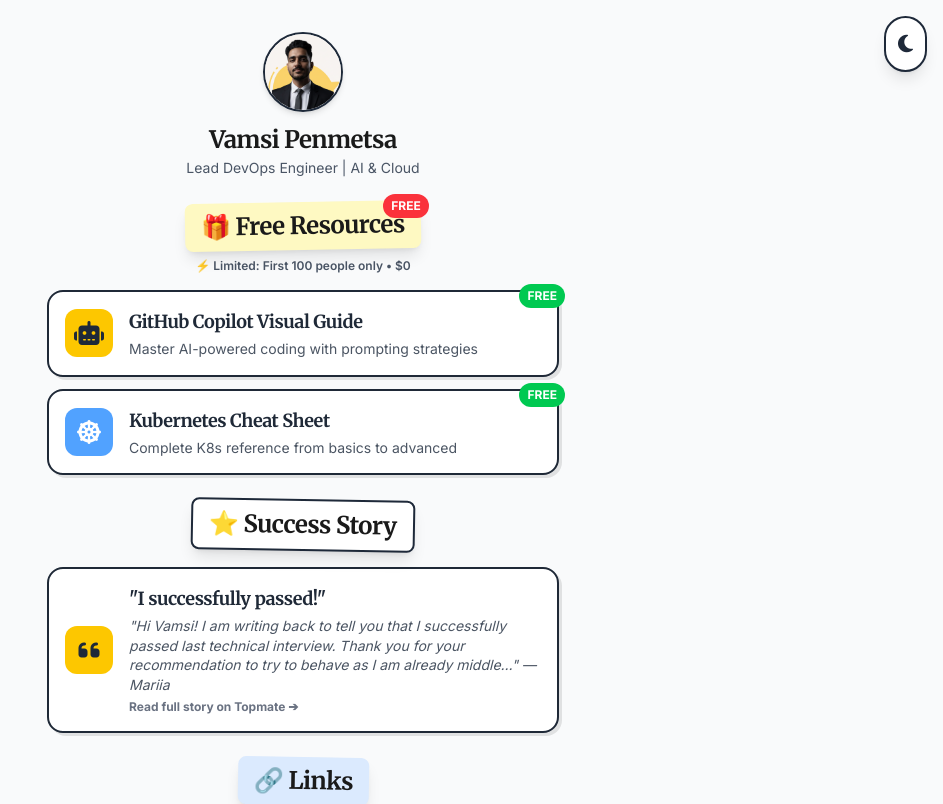
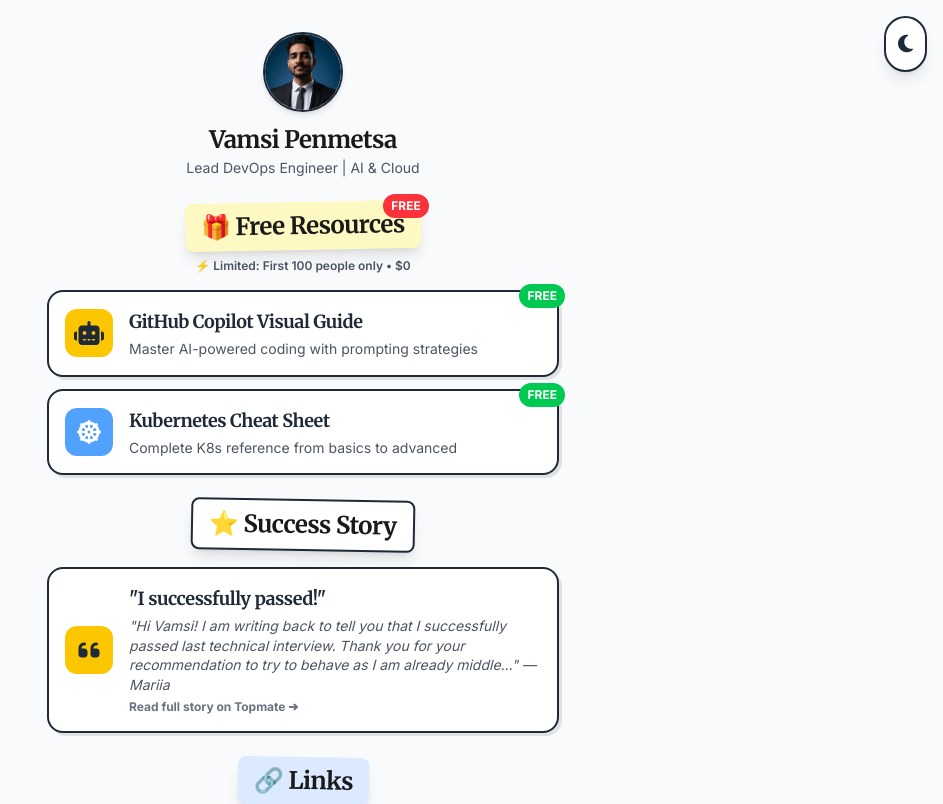
Before and after one commit to vamsipenmetsa/vamsipenmetsa-portfolio, a React (Vite) app: page /vamsipenmetsa-portfolio/links in a window 1280 px wide. Shown: the top 804 px of the page, without its empty margins (337-1280 px from the left). Built offline with nearby package versions, Linux system fonts and the light colour scheme.

Commit message:
Change image to vamsi-profile.jpg and fix links page routing

```diff
--- a/index.html
+++ b/index.html
@@ -3,7 +3,7 @@
 
 <head>
   <meta charset="UTF-8" />
-  <link rel="icon" type="image/png" href="/vamsipenmetsa-portfolio/vamsiPenmetsa.png" />
+  <link rel="icon" type="image/jpeg" href="/vamsipenmetsa-portfolio/vamsi-profile.jpg" />
   <link rel="preconnect" href="https://fonts.googleapis.com">
   <link rel="preconnect" href="https://fonts.gstatic.com" crossorigin>
   <link
--- a/src/App.jsx
+++ b/src/App.jsx
@@ -61,7 +61,7 @@
               {/* Yellow Blob Background */}
               <div className="absolute top-4 right-4 w-full h-full bg-ali-yellow rounded-[60%_40%_30%_70%/60%_30%_70%_40%] -z-10 transform rotate-12"></div>
               <img
-                src="./vamsiPenmetsa.png"
+                src="./vamsi-profile.jpg"
                 alt="Vamsi Penmetsa"
                 className="w-full h-full object-cover rounded-[50%] border-4 border-white shadow-xl z-10 relative"
               />
--- a/src/Links.jsx
+++ b/src/Links.jsx
@@ -25,7 +25,7 @@
       {/* Minimal Profile Section */}
       <div className="text-center mb-6 relative z-10">
         <img
-          src="/vamsipenmetsa-portfolio/vamsiPenmetsa.png"
+          src="./vamsi-profile.jpg"
           alt="Vamsi Penmetsa"
           className="w-20 h-20 rounded-full border-2 border-gray-800 dark:border-gray-400 shadow-md mx-auto mb-3 object-cover object-top"
         />
@@ -223,7 +223,7 @@
 
         {/* Back to Portfolio */}
         <div className="text-center pt-6 pb-4">
-          <a href="/vamsipenmetsa-portfolio/" className="inline-flex items-center gap-2 px-5 py-2.5 rounded-full border-2 border-gray-800 dark:border-gray-400 text-sm font-medium text-gray-800 dark:text-gray-200 hover:bg-gray-800 hover:text-white dark:hover:bg-gray-400 dark:hover:text-gray-900 transition-all duration-300 shadow-lg font-sans">
+          <a href="/vamsipenmetsa-portfolio" className="inline-flex items-center gap-2 px-5 py-2.5 rounded-full border-2 border-gray-800 dark:border-gray-400 text-sm font-medium text-gray-800 dark:text-gray-200 hover:bg-gray-800 hover:text-white dark:hover:bg-gray-400 dark:hover:text-gray-900 transition-all duration-300 shadow-lg font-sans">
             <ArrowLeft size={18} />
             <span>Back to Portfolio</span>
           </a>
```
